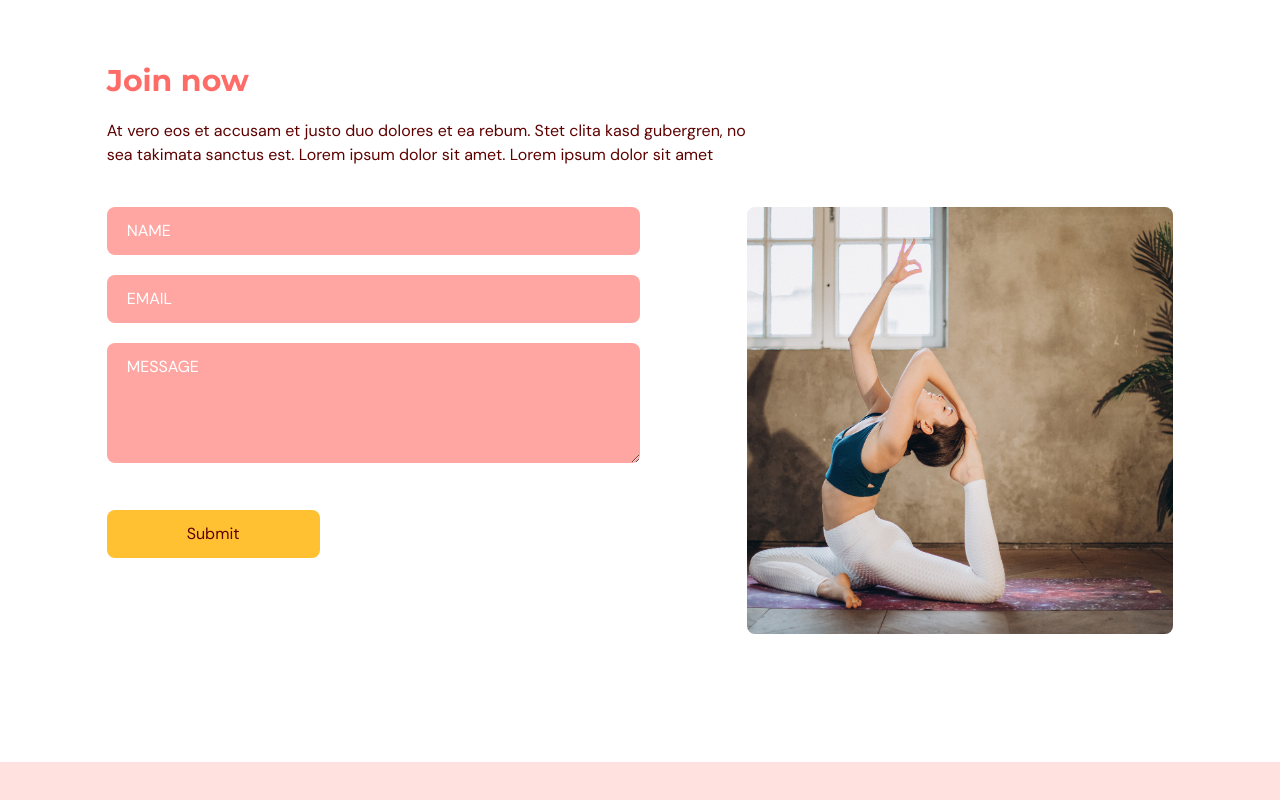
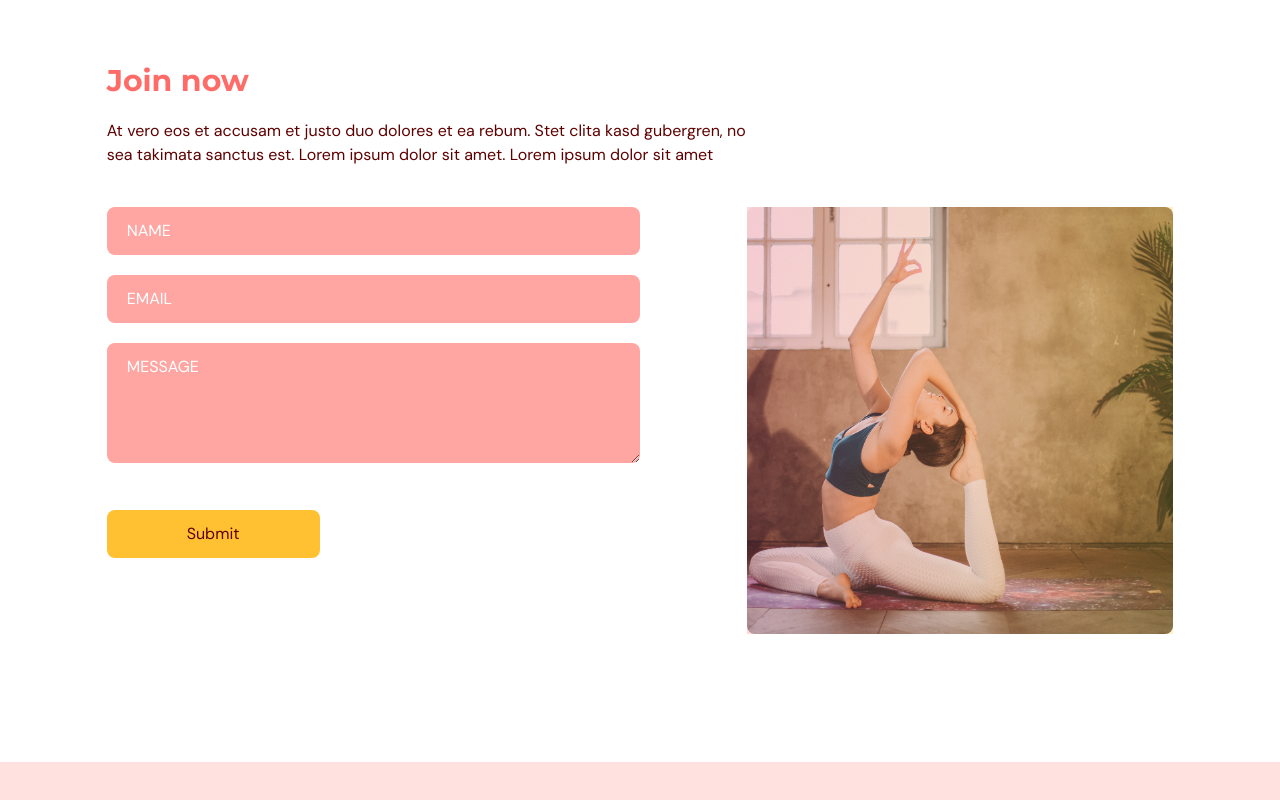
Before and after one commit to Rosa-Kang/typescript-fitness, a React (Vite) app: page / in a window 1280 px wide. Shown: the part 2460-3260 px from the top of the page. Built offline with nearby package versions, Linux system fonts and the light colour scheme.

Commit message:
edit linear gradient

```diff
--- a/src/scenes/contact/index.tsx
+++ b/src/scenes/contact/index.tsx
@@ -107,7 +107,7 @@ const ContactUs = ({ setSelectedPage }: Props) => {
                 </motion.div>
 
                 <motion.div
-                    className="mt-16 basis-2/5 md:mt-0"
+                    className="mt-16 basis-2/5 md:mt-0 relative before:bg-gradient-yellowred before:h-full before:w-full before:absolute"
                     initial="hidden"
                     whileInView="visible"
                     viewport={{ once: true, amount: 0.5 }}
@@ -117,7 +117,7 @@ const ContactUs = ({ setSelectedPage }: Props) => {
                         visible: {opacity:1, y:0}
                     }}
                 >
-                    <img className="rounded-lg w-full before:absolute before:backgroundImage-gradient-yellowred" src={image4} alt={`${image4}`} />
+                    <img className="rounded-lg w-full" src={image4} alt={`${image4}`} />
                 </motion.div>
             </div>
         </motion.div>
--- a/tailwind.config.js
+++ b/tailwind.config.js
@@ -19,7 +19,7 @@ export default {
         "secondary-500": "#ffc132",
       },
       backgroundImage: (theme) => ({
-        "gradient-yellowred": "linear-gradient(90deg, #ff616a 0%, #ffc837 100%)",
+        "gradient-yellowred": "linear-gradient(90deg, rgba(255,97,106,.25),rgba(255,200,55,.25))",
         "mobile-home": "url(`./assets/HomePageGraphic.png`)",
         "decoration": "url('/src/assets/leaf.png')"
       }),
```
